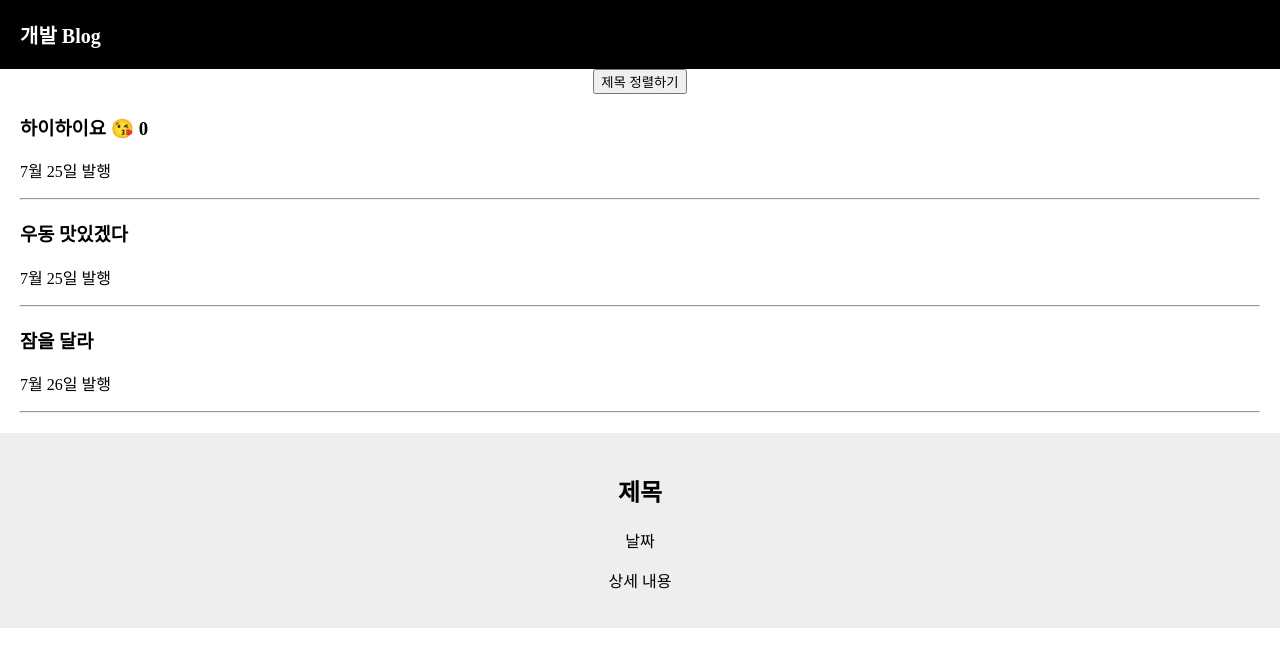
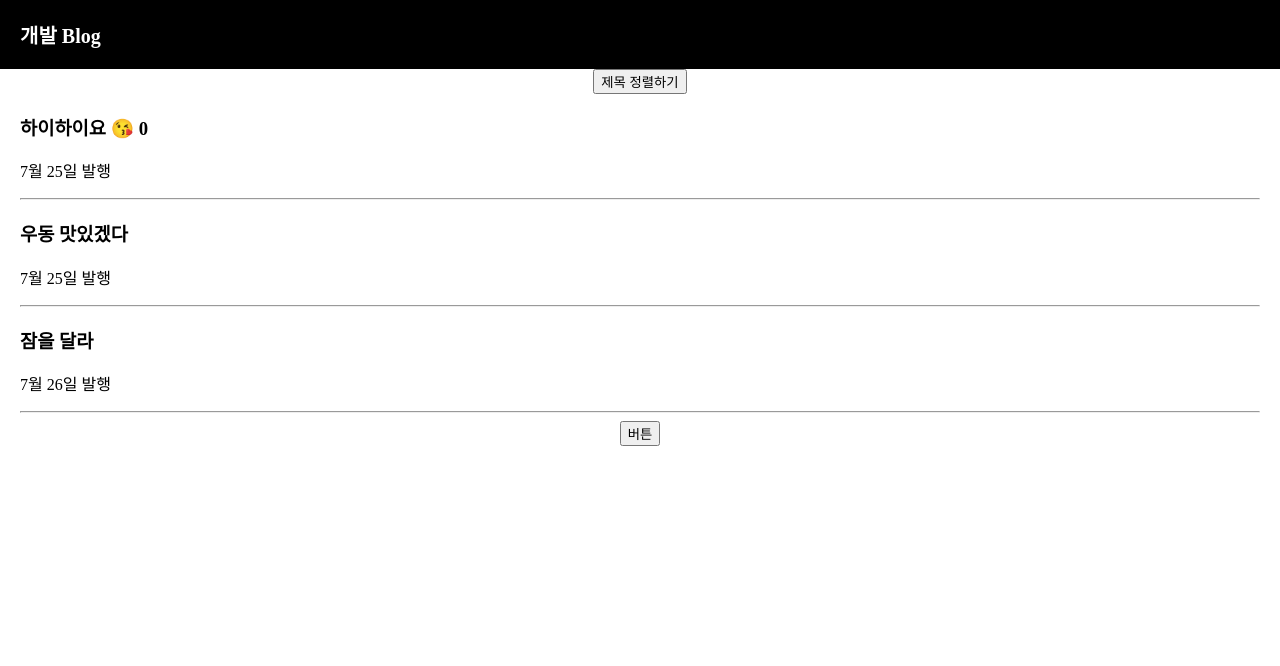
Before and after one commit to ppErika/React-blog, a React (Create React App) app: page / in a window 1280 px wide. Shown: the top 666 px of the page. Built offline with nearby package versions, Linux system fonts and the light colour scheme.

Commit message:
상세보기가 열리고 닫히는 버튼만들기

```diff
--- a/src/App.js
+++ b/src/App.js
@@ -6,6 +6,8 @@ function App() {
 
   let [글제목, 글제목변경] = useState(['하이하이요', '우동 맛있겠다', '잠을 달라']);
   let [좋아요, 좋아요변경] = useState(0);
+
+  let[modal, modal변경] = useState(false);
 
   function 제목정렬() {
     var newArray = [...글제목];
@@ -30,13 +32,17 @@ function App() {
         <hr/>
       </div>
       <div className="list">
-        <h3> {글제목[2]} </h3>
+        <h3 onClick={()=>{modal변경(true)}}> {글제목[2]} </h3>
         <p>7월 26일 발행</p>
         <hr/>
       </div>
 
-      <Modal />
-
+      <button onClick={()=>{modal변경(!modal)}}>버튼</button>
+      {
+        modal===true
+        ? <Modal />
+        : null
+      }
     </div>
   );
 }
@@ -52,4 +58,5 @@ function Modal(){
     </>
   )
 }
+
 export default App;
```
